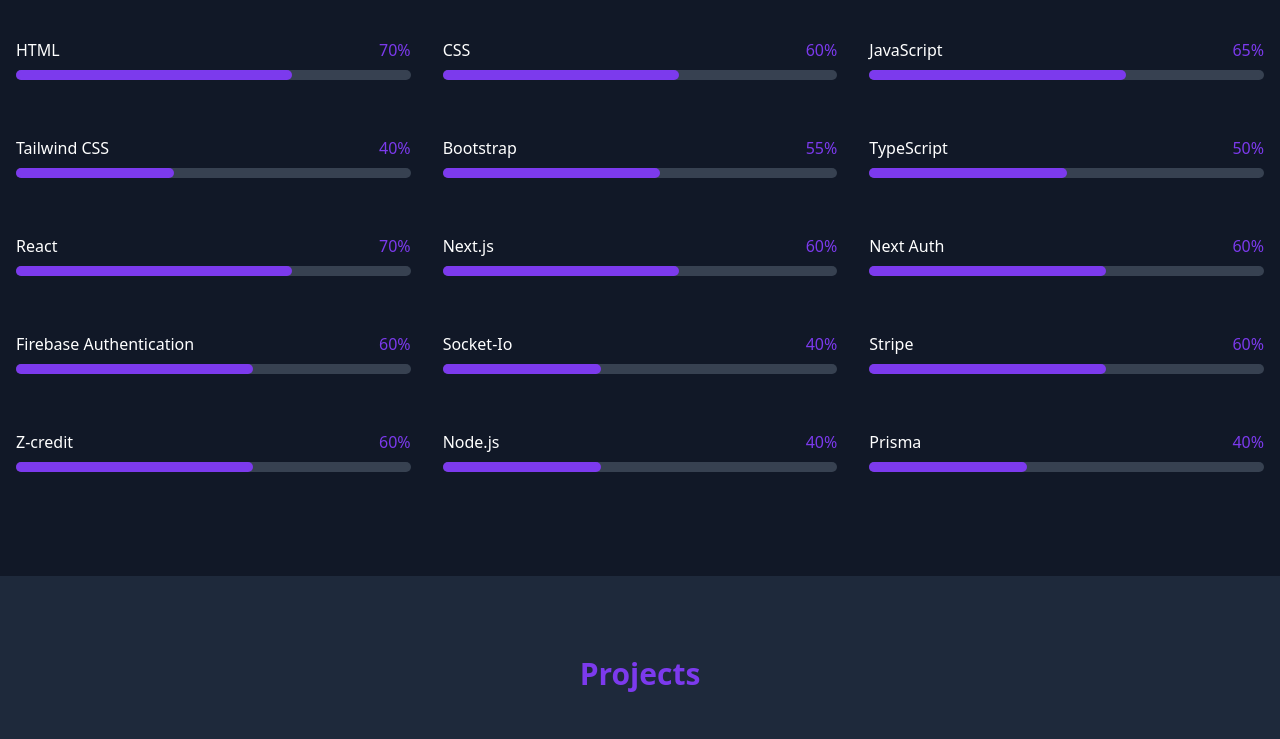
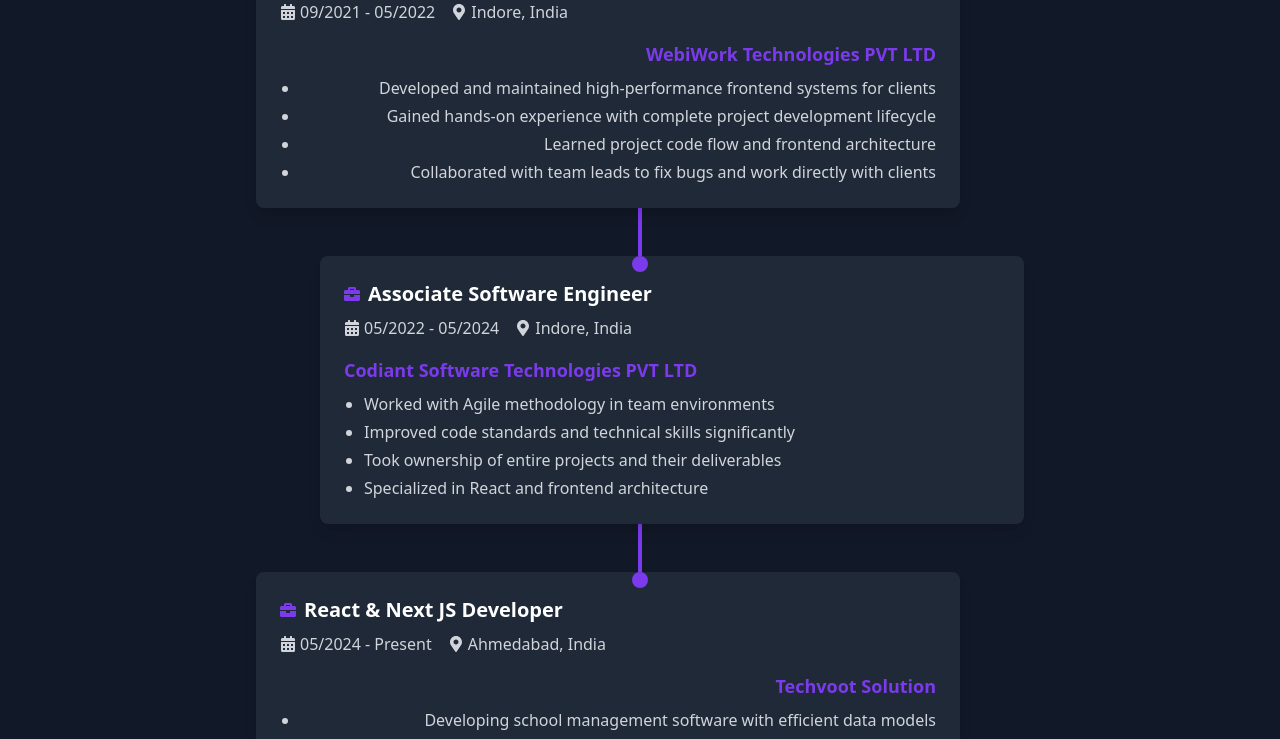
Before and after one commit to Kiran-Malve/kiran.dev, a React (Create React App) app: page / in a window 1280 px wide. Shown: the part 1580-2319 px from the top of the page. Built offline with nearby package versions, Linux system fonts and the light colour scheme.

Commit message:
Add the loader in the website

```diff
--- a/package.json
+++ b/package.json
@@ -10,6 +10,7 @@
     "react": "^19.1.0",
     "react-dom": "^19.1.0",
     "react-hot-toast": "^2.5.2",
+    "react-icons": "^5.5.0",
     "react-scripts": "5.0.1",
     "web-vitals": "^2.1.4"
   },
--- a/src/App.js
+++ b/src/App.js
@@ -1,19 +1,42 @@
-import About from './components/About';
+import React, { Suspense, lazy, useState, useEffect } from 'react';
+import Header from './components/Header';
 import Footer from './components/Footer';
-import Header from './components/Header';
-import Hero from './components/Hero';
+import Experience from './components/Experiment';
 import Projects from './components/Project';
-import Skills from './components/Skills';
+const Hero = lazy(() => import('./components/Hero'));
+const About = lazy(() => import('./components/About'));
+const Skills = lazy(() => import('./components/Skills'));
+
+
+const Loader = () => (
+  <div className="fixed inset-0 flex items-center justify-center bg-gray-900 z-50">
+    <div className="loader ease-linear rounded-full border-4 border-t-4 border-accent h-12 w-12 animate-spin"></div>
+  </div>
+);
 
 function App() {
+  const [loading, setLoading] = useState(true);
+
+  useEffect(() => {
+    const timer = setTimeout(() => setLoading(false), 500);
+    return () => clearTimeout(timer);
+  }, []);
+
+  if (loading) {
+    return <Loader />;
+  }
+
   return (
     <div className="min-h-screen">
       <Header />
       <main>
+        <Suspense fallback={<Loader />}>
           <Hero />
           <About />
+          <Experience />
           <Skills />
           <Projects />
+        </Suspense>
       </main>
       <Footer />
     </div>
@@ -21,3 +44,29 @@
 }
 
 export default App;
+
+// import About from './components/About';
+// import Experience from './components/Experiment';
+// import Footer from './components/Footer';
+// import Header from './components/Header';
+// import Hero from './components/Hero';
+// import Projects from './components/Project';
+// import Skills from './components/Skills';
+
+// function App() {
+//   return (
+//     <div className="min-h-screen">
+//         <Header />
+//         <main>
+//         <Hero />
+//         <About />
+        // <Experience />
+        // <Skills />
+        // <Projects />
+//       </main>
+//       <Footer />
+//     </div>
+//   );
+// }
+
+// export default App;
--- /dev/null
+++ b/src/components/Experiment.jsx
@@ -0,0 +1,99 @@
+import React from 'react';
+import { FaBriefcase, FaCalendarAlt, FaMapMarkerAlt } from 'react-icons/fa';
+
+const Experience = () => {
+  const experiences = [
+    {
+      id: 1,
+      role: 'React JS Developer',
+      company: 'WebiWork Technologies PVT LTD',
+      duration: '09/2021 - 05/2022',
+      location: 'Indore, India',
+      responsibilities: [
+        'Developed and maintained high-performance frontend systems for clients',
+        'Gained hands-on experience with complete project development lifecycle',
+        'Learned project code flow and frontend architecture',
+        'Collaborated with team leads to fix bugs and work directly with clients'
+      ]
+    },
+    {
+      id: 2,
+      role: 'Associate Software Engineer',
+      company: 'Codiant Software Technologies PVT LTD',
+      duration: '05/2022 - 05/2024',
+      location: 'Indore, India',
+      responsibilities: [
+        'Worked with Agile methodology in team environments',
+        'Improved code standards and technical skills significantly',
+        'Took ownership of entire projects and their deliverables',
+        'Specialized in React and frontend architecture'
+      ]
+    },
+    {
+      id: 3,
+      role: 'React & Next JS Developer',
+      company: 'Techvoot Solution',
+      duration: '05/2024 - Present',
+      location: 'Ahmedabad, India',
+      responsibilities: [
+        'Developing school management software with efficient data models',
+        'Implementing tutor-student matching algorithms',
+        'Leading code reviews and improving application architecture',
+        'Mentoring junior developers in the team'
+      ]
+    }
+  ];
+
+  return (
+    <section id="experience" className="py-20 bg-gray-900">
+      <div className="container mx-auto px-4">
+        <h2 className="text-3xl font-bold mb-12 text-center">
+          My <span className="text-accent">Experience</span>
+        </h2>
+
+        <div className="relative max-w-3xl mx-auto">
+          {/* Timeline bar */}
+          <div className="absolute left-1/2 w-1 h-full bg-accent transform -translate-x-1/2 hidden md:block"></div>
+
+          {experiences.map((exp, index) => (
+            <div
+              key={exp.id}
+              className={`relative mb-12 ${index % 2 === 0 ? 'md:pr-8 md:text-right' : 'md:pl-8'}`}
+            >
+              {/* Timeline dot */}
+              <div className="absolute left-1/2 w-4 h-4 bg-accent rounded-full transform -translate-x-1/2 hidden md:block"></div>
+
+              <div className={`bg-gray-800 p-6 rounded-lg shadow-lg ${index % 2 === 0 ? 'md:mr-8' : 'md:ml-8'}`}>
+                <div className="flex items-center mb-2">
+                  <FaBriefcase className="text-accent mr-2" />
+                  <h3 className="text-xl font-bold text-white">{exp.role}</h3>
+                </div>
+
+                <div className="flex flex-wrap items-center text-gray-300 mb-4">
+                  <div className="flex items-center mr-4">
+                    <FaCalendarAlt className="mr-1" />
+                    <span>{exp.duration}</span>
+                  </div>
+                  <div className="flex items-center">
+                    <FaMapMarkerAlt className="mr-1" />
+                    <span>{exp.location}</span>
+                  </div>
+                </div>
+
+                <h4 className="text-lg font-semibold text-accent mb-2">{exp.company}</h4>
+
+                <ul className="list-disc pl-5 space-y-1 text-gray-300">
+                  {exp.responsibilities.map((item, i) => (
+                    <li key={i}>{item}</li>
+                  ))}
+                </ul>
+              </div>
+            </div>
+          ))}
+        </div>
+      </div>
+    </section>
+  );
+};
+
+export default Experience;
--- a/src/components/Hero.jsx
+++ b/src/components/Hero.jsx
@@ -7,7 +7,7 @@
   const [isHovered, setIsHovered] = useState(false);
   const copyNumber = () => {
     navigator.clipboard.writeText("9893133076");
-    toast.success('Copied to clipboard!', {
+    toast.success('Copied!', {
       position: 'top-center',
       style: {
         background: 'grey',
```
Also changed, not shown: 1 other file (tests, documents, lock files or other folders). Lines whose indentation alone changed are shown as unchanged.
